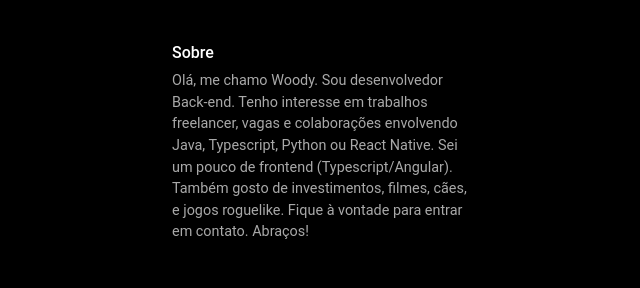
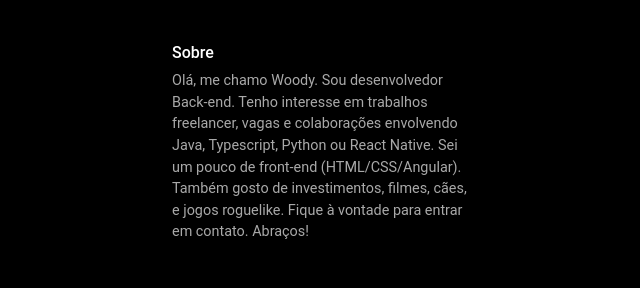
Before and after one commit to w-barros/about, a plain HTML site: page pt-br.html in a window 1280 px wide. Shown: the part 385-673 px from the top of the page, 320-960 px from the left. Drawn offline with nearby package versions, Linux system fonts and the light colour scheme.

Commit message:
more typos
.

```diff
--- a/pt-br.html
+++ b/pt-br.html
@@ -65,8 +65,8 @@
             <div class="mb-5 ">
                 <h6>Sobre</h6>
                 <p class="text-grayish">Olá, me chamo Woody. Sou desenvolvedor Back-end. Tenho interesse em trabalhos
-                    freelancer, vagas e colaborações envolvendo Java, Typescript, Python ou React Native. Sei um pouco de frontend
-                    (Typescript/Angular). Também gosto de investimentos, filmes, cães, e jogos roguelike.
+                    freelancer, vagas e colaborações envolvendo Java, Typescript, Python ou React Native. Sei um pouco de front-end
+                    (HTML/CSS/Angular). Também gosto de investimentos, filmes, cães, e jogos roguelike.
                     Fique à vontade para entrar em contato. Abraços!</p>
             </div>
 
```
Also changed, not shown: en-us.html (+1 -1 lines).
